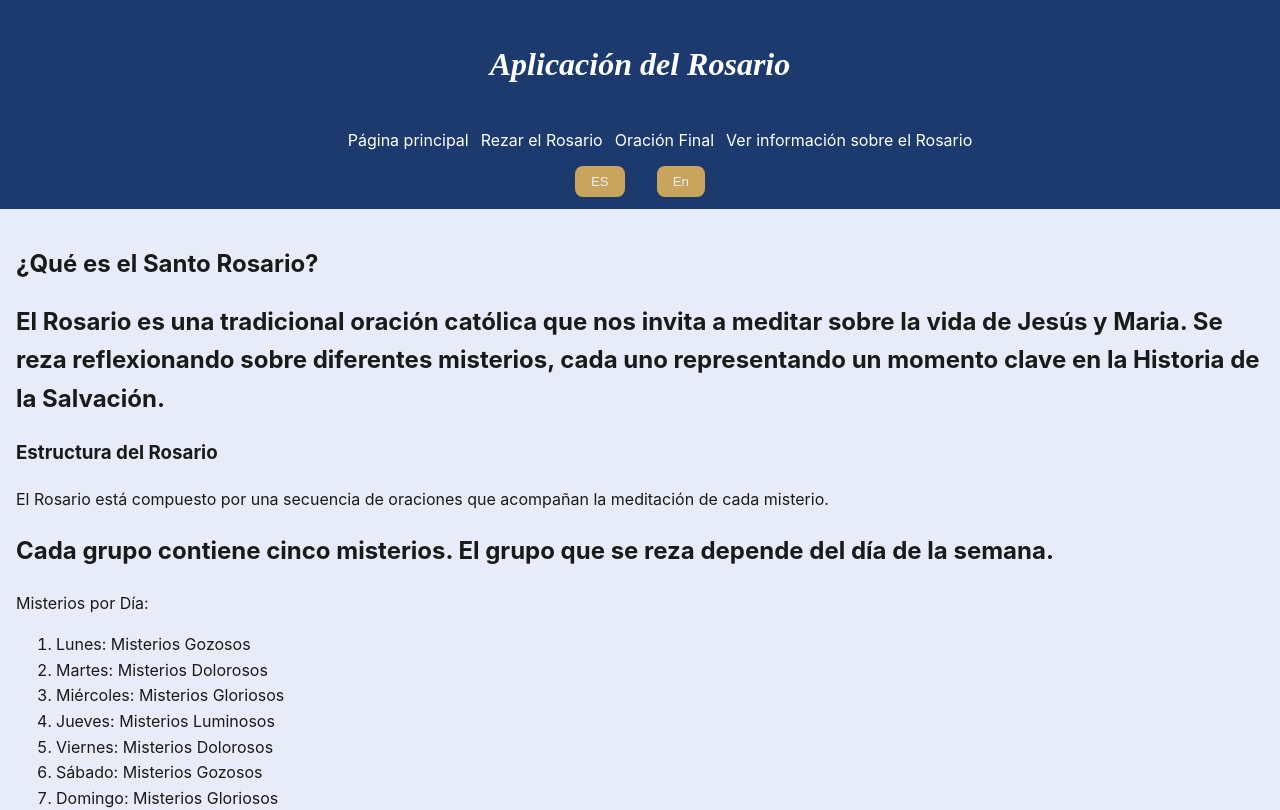
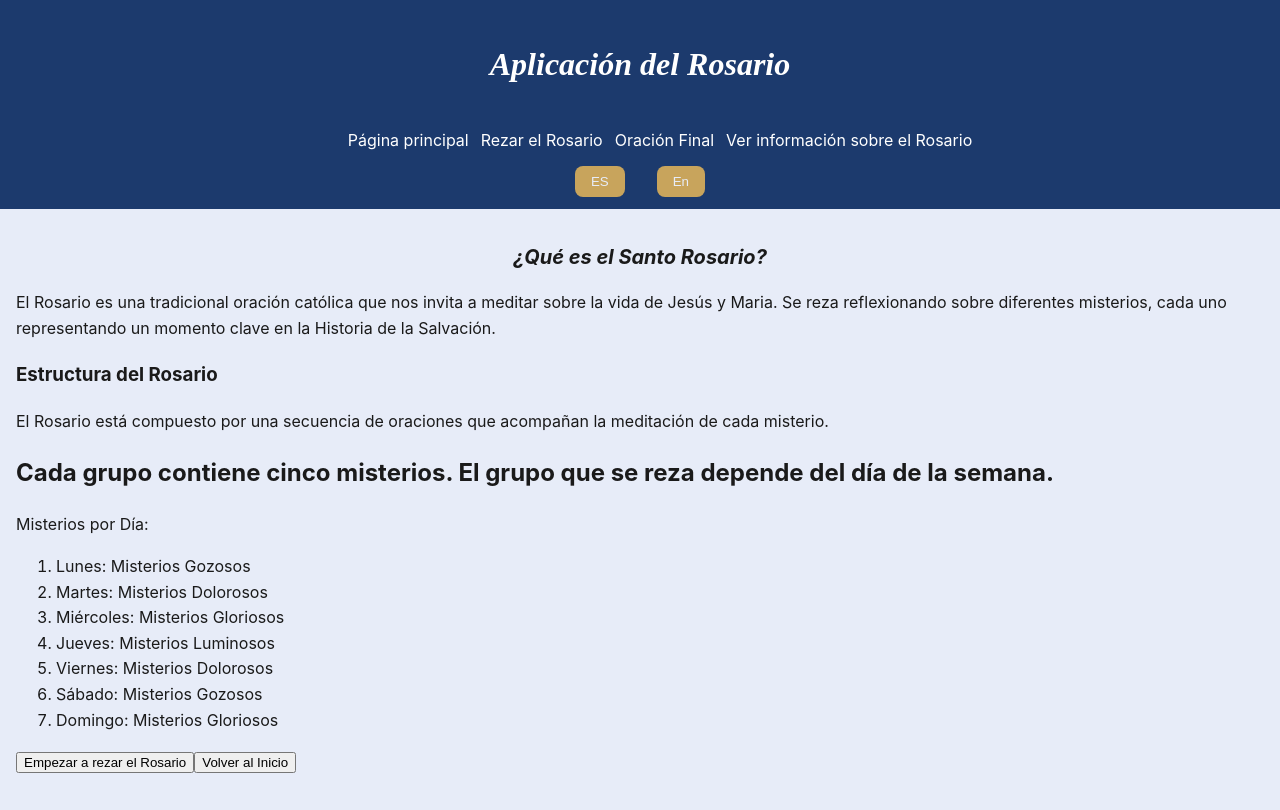
Before and after one commit to LuisDev912/Rosary-guide, a React (Vite) app: page /info in a window 1280 px wide. Shown: the top 810 px of the page. Built offline with nearby package versions, Linux system fonts and the light colour scheme.

Commit message:
"feat(styles): add styles for the info page - Create a new folder in /styles to save the page styles."

```diff
--- a/src/locales/en/en.json
+++ b/src/locales/en/en.json
@@ -28,7 +28,7 @@
             "Main page",
             "Rosary page",
             "Final Prayer",
-            "See more information about the Holy Rosary."
+            "More information about the Holy Rosary."
         ]
     },
     "end": {
--- a/src/pages/RosaryInfoPage.jsx
+++ b/src/pages/RosaryInfoPage.jsx
@@ -1,5 +1,6 @@
 import { useTranslation } from "react-i18next"
 import { useNavigate } from "react-router";
+import Styles from '../styles/page-styles/InfoPage.module.css'
 
 export default function RosaryInfoPage() {
     const { t } = useTranslation();
@@ -10,8 +11,8 @@ export default function RosaryInfoPage() {
     return (
         <main>
             <section className="intro-section">
-                <h1>{t("info.title")}</h1>
-                <h2>{t("info.intro")}</h2>
+                <h1 className={Styles.title}>{t("info.title")}</h1>
+                <p>{t("info.intro")}</p>
             </section>
 
             <section className="explanation-section">
--- /dev/null
+++ b/src/styles/page-styles/InfoPage.module.css
@@ -0,0 +1,5 @@
+.title {
+    font-size: var(--font-size-lg);
+    text-align: center;
+    font-style: italic;
+}
```
